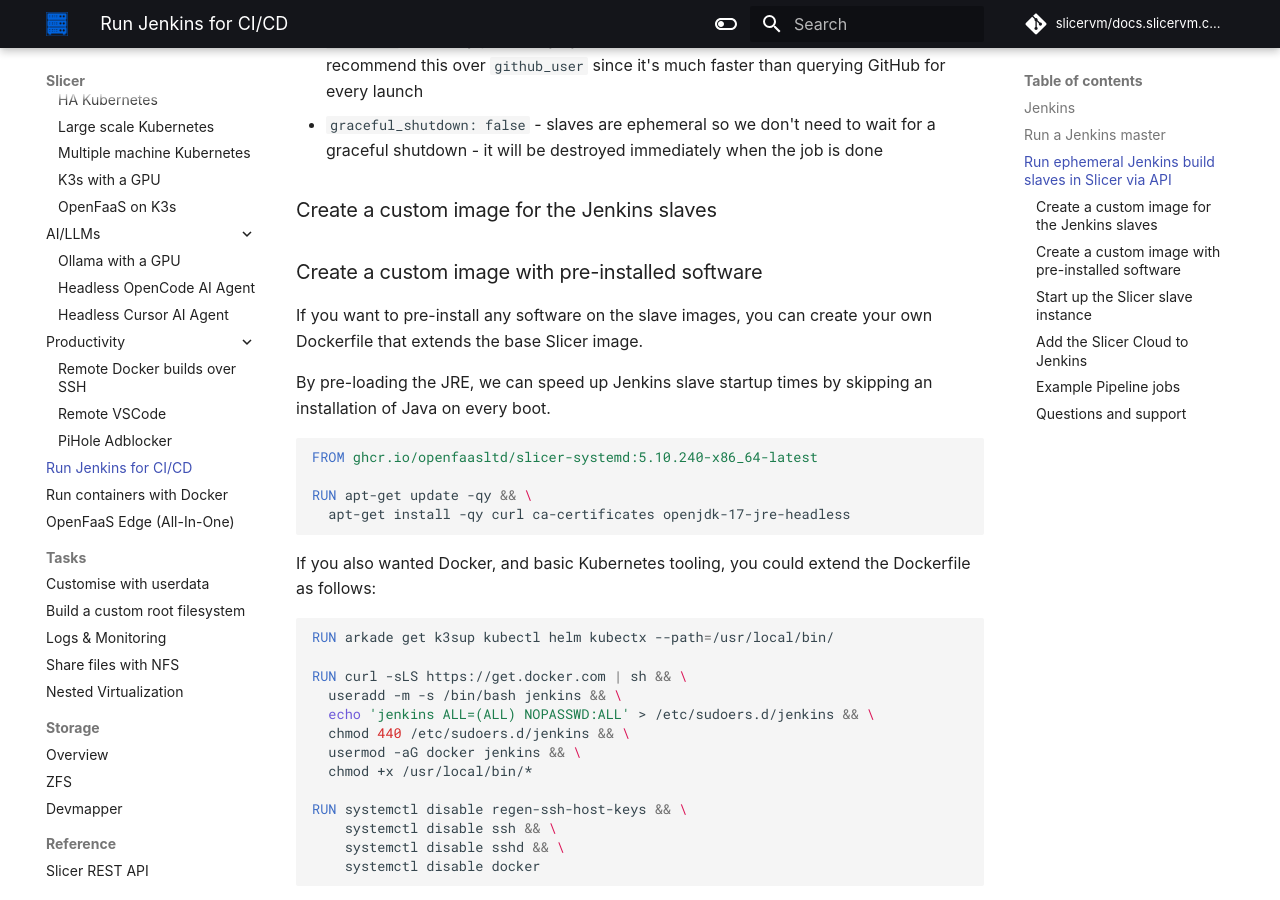
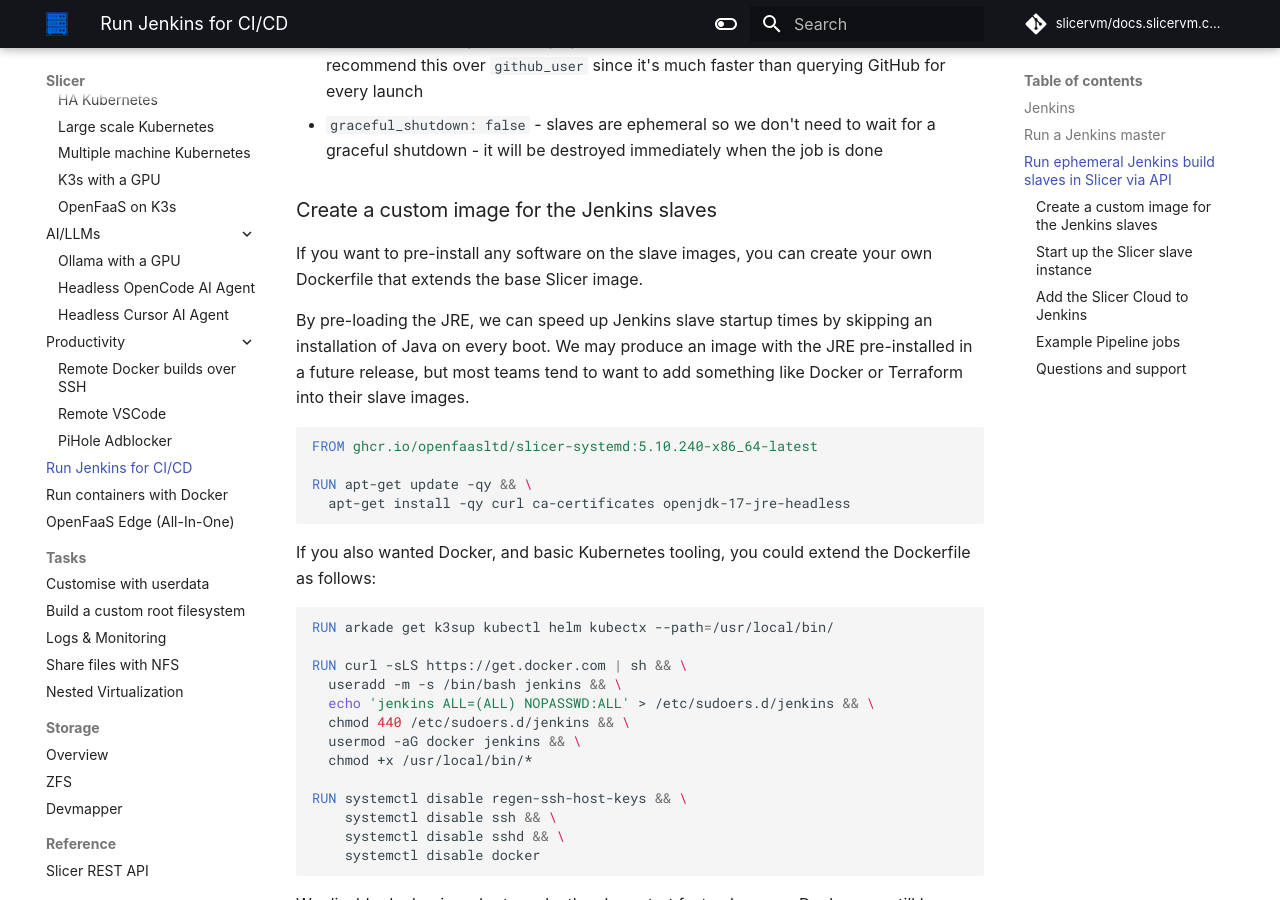
Before and after one commit to slicervm/docs.slicervm.com, an MkDocs documentation site: the page built from docs/examples/jenkins.md, in a window 1280 px wide and 900 px high, scrolled down 5419 px. Built offline with MkDocs 1.6.1 and Material for MkDocs 9.7.7, drawn with Linux system fonts in a browser that asks for light colours; some web fonts are replaced; comment, search, counter and statistics services are not loaded.

Commit message:
Remove duplicate title
Signed-off-by: Alex Ellis (OpenFaaS Ltd) <alexellis2@gmail.com>

````diff
--- a/docs/examples/jenkins.md
+++ b/docs/examples/jenkins.md
@@ -259,12 +259,9 @@
 
 ### Create a custom image for the Jenkins slaves
 
-
-### Create a custom image with pre-installed software
-
 If you want to pre-install any software on the slave images, you can create your own Dockerfile that extends the base Slicer image.
 
-By pre-loading the JRE, we can speed up Jenkins slave startup times by skipping an installation of Java on every boot.
+By pre-loading the JRE, we can speed up Jenkins slave startup times by skipping an installation of Java on every boot. We may produce an image with the JRE pre-installed in a future release, but most teams tend to want to add something like Docker or Terraform into their slave images.
 
 ```Dockerfile
 FROM ghcr.io/openfaasltd/slicer-systemd:5.10.240-x86_64-latest
````
